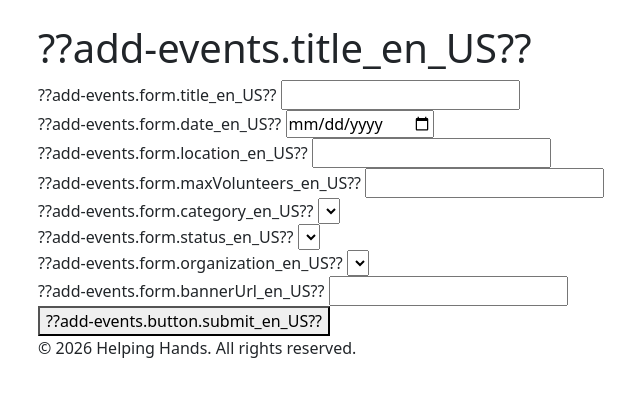
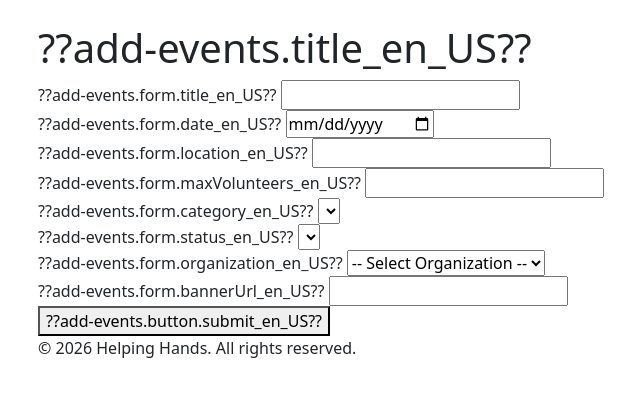
Before and after one commit to omyldrm/helpinghands, a Spring app: template src/main/resources/templates/add-events.html in a window 1280 px wide. Shown: the part 57-454 px from the top of the page, without its empty margins (44-684 px from the left). Run offline with Thymeleaf, Linux system fonts and the light colour scheme; the template is opened without the code that fills it: most values are stand-ins (such as "Sample title", 1, 10 or a date in 2020); data that the repository does not hold is empty; some libraries are stand-ins or nearby versions.

Commit message:
Added a placeholder in the add-events

```diff
--- a/src/main/resources/templates/add-events.html
+++ b/src/main/resources/templates/add-events.html
@@ -54,11 +54,13 @@
 
         <div>
             <label for="organizationId" th:text="#{add-events.form.organization}">Organization:</label>
-            <select id="organizationId" th:field="*{organizationId}">
+            <select id="organizationId" th:field="*{organizationId}" required>
+                <option value="" disabled="" selected="">-- Select Organization --</option>
                 <option th:each="org : ${organizations}"
                         th:value="${org.getId()}" th:text="${org.getName()}"></option>
             </select>
         </div>
+
 
         <div>
             <label for="bannerUrl" th:text="#{add-events.form.bannerUrl}">Banner URL:</label>
```
